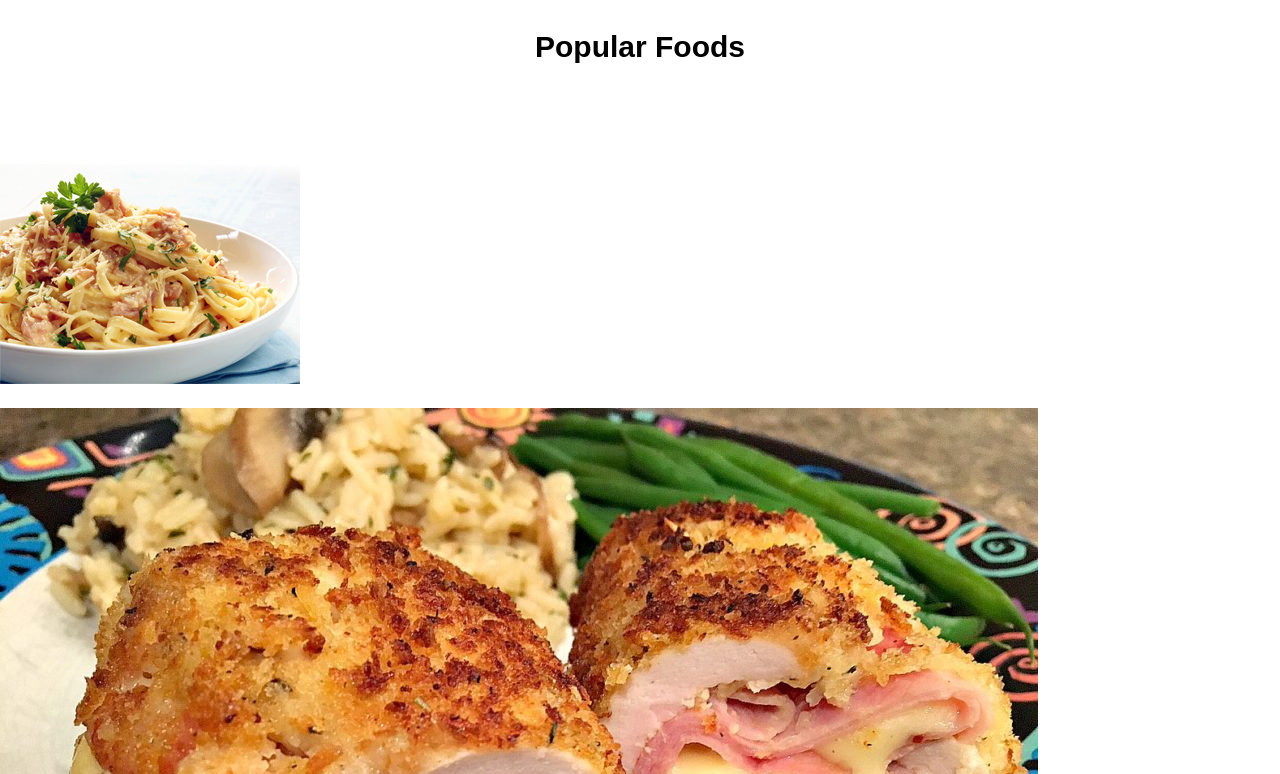
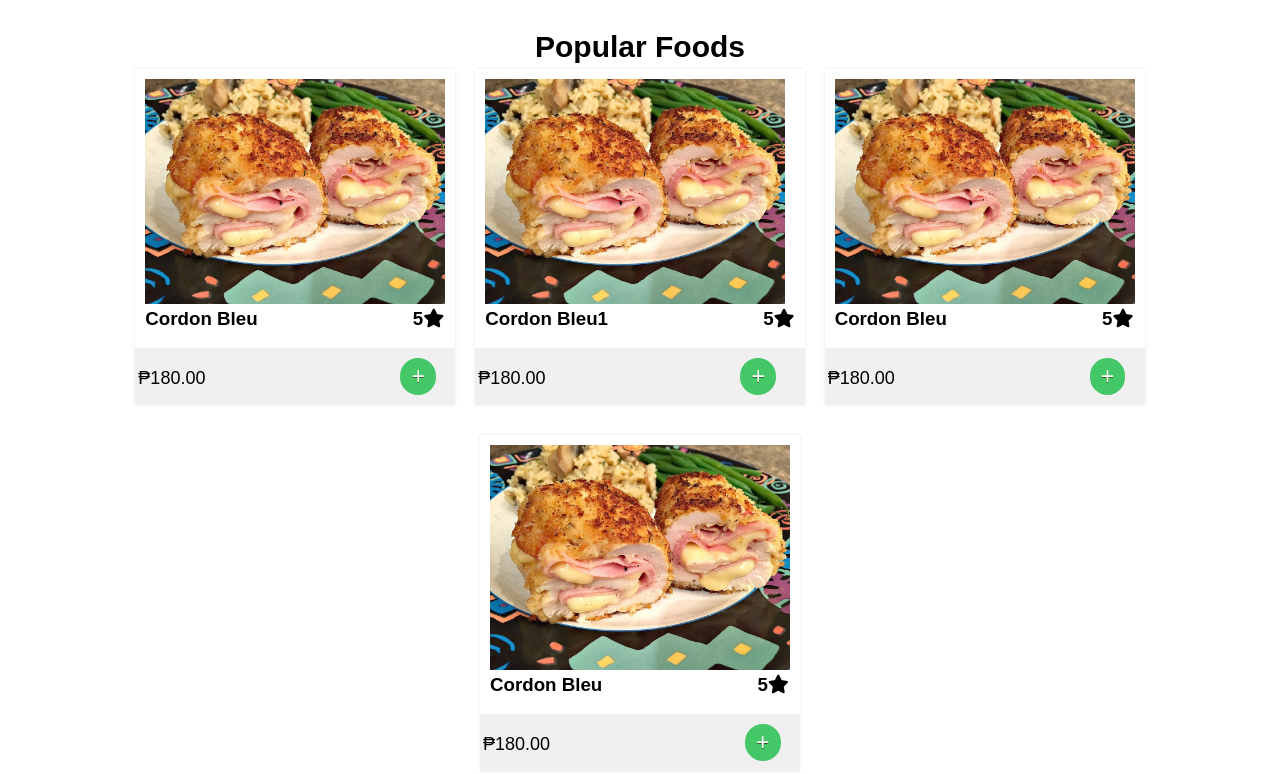
Before and after one commit to Vaughn24/FoodTrip_App, a website: page index.html in a window 1280 px wide. Shown: the part 800-1574 px from the top of the page. Drawn offline with Linux system fonts and the light colour scheme.

Commit message:
Popular food added

```diff
--- a/app.js
+++ b/app.js
@@ -6,3 +6,29 @@ window.addEventListener('scroll', function () {
     header.classList.toggle('scrolling-active', windowPosition);
 })
 ////////////////////////////////////////////////////
+
+
+
+///////////////// Add / Minus Button ///////////////
+function addItemToCart(food,amount) {
+    let btn_counter = true
+    if(document.querySelector("#cart-btn").textContent == "+"){
+        document.getElementById("cart-btn").style.padding = "5px 14px"
+        document.getElementById("cart-btn").style.backgroundColor = "#d6504b"
+        document.getElementById("cart-btn").innerHTML = "-";
+    }
+    else if(document.querySelector("#cart-btn").textContent == "-"){
+        document.getElementById("cart-btn").innerHTML = "+";
+        document.getElementById("cart-btn").style.padding = "5px 11px"
+        document.getElementById("cart-btn").style.backgroundColor = "#44c767"
+
+
+    }
+
+}
+////////////////////////////////////////////////////
+
+function addItemToCart(food,amount) {
+
+
+}
--- a/index.html
+++ b/index.html
@@ -13,7 +13,7 @@
             <div class="max-width">
                 <div class="logo"><a href="#">Food<span>Trip</span></a></div>
                 <ul class="menu">
-                    <li><a href="#"><i class="fa fa-shopping-bag"></i> Shop</i></a></li>
+                    <li><a href="#shop"><i class="fa fa-shopping-bag"></i> Shop</i></a></li>
                     <li><a href="#"><i class="fa fa-shopping-cart"></i> Cart</i></a></li>
                     <li><a href="#"><i class="fa fa-user"></i> Profile</i></a></li>
                 </ul>
@@ -26,7 +26,7 @@
                 <div class="home-content">
                     <!-- <div class="text-1">Welcome Customers!</div> -->
                     <div class="text-2"><span>HUNGRY?</span></div>
-                    <div class="text-3">Order now! <span> Deliver right to your doorstep</span></div>
+                    <div class="text-3">Order now! <span> Deliver right to your doorstep.</span></div>
                 </div>
             </div>
         </section>
@@ -35,10 +35,54 @@
             <div class="max-width">
                 <div class="shop-panel">
                     <h1>Popular Foods</h1>
+
+                    <!---------------POPULAR FOOD CARDS----------------->
+
                     <div class="popular-foods">
-                        <img src="images/carbonara-fettucini.jpg">
-                        <img src="images/cordon-bleu.jpg">
+                        <div class="food-deck">
+                            <div class="food-card">
+                                <img src="images/cordon-bleu.jpg">
+                                <div class="card-name">
+                                    <h3>Cordon Bleu <span> 5<i class="fas fa-star"></i></span> </h3>
+                                </div>
+                                <div class="card-price">
+                                    <p>₱180.00 <a onclick="addItemToCart()" class="add-button" id="cart-btn">+</a> </p>
+                                </div>
+                            </div>
+                            <div class="food-card">
+                                <img src="images/cordon-bleu.jpg">
+                                <div class="card-name">
+                                    <h3>Cordon Bleu1 <span> 5<i class="fas fa-star"></i></span> </h3>
+                                </div>
+                                <div class="card-price">
+                                    <p>₱180.00 <a onclick="addItemToCart()" class="add-button" id="cart-btn">+</a> </p>
+                                </div>
+
+                            </div>
+                            <div class="food-card">
+                                <img src="images/cordon-bleu.jpg">
+                                <div class="card-name">
+                                    <h3>Cordon Bleu <span> 5<i class="fas fa-star"></i></span> </h3>
+                                </div>
+                                <div class="card-price">
+                                    <p>₱180.00 <a onclick="addItemToCart()" class="add-button" id="cart-btn">+</a> </p>
+                                </div>
+                            </div>
+                            <div class="food-card">
+                                <img src="images/cordon-bleu.jpg">
+                                <div class="card-name">
+                                    <h3>Cordon Bleu <span> 5<i class="fas fa-star"></i></span> </h3>
+                                </div>
+                                <div class="card-price">
+                                    <p>₱180.00 <a onclick="addItemToCart()" class="add-button" id="cart-btn">+</a> </p>
+                                </div>
+                            </div>
+                        </div>
                     </div>
+
+                        <!---------------POPULAR FOOD CARDS----------------->
+
+
                 </div>
 
             </div>
--- a/style.css
+++ b/style.css
@@ -10,6 +10,11 @@
 
 }
 
+/* Delete this after */
+html{
+    height: 5000px;
+}
+/*----------------- */
 .max-width{
     max-width: 1400px;
     padding: 0 80 px;
@@ -19,7 +24,7 @@
 .navbar{
     position: fixed;
     width: 100%;
-    padding: 30px 0;
+    padding: 18px 0;
     font-family: Arial, Helvetica, sans-serif;
     transition: all 0.3s ease;
 }
@@ -130,21 +135,83 @@
     font-family: Arial, Helvetica, sans-serif
 }
 
+
 .shop .max-width{
     margin-top: 30px;
 }
 
-img{
+.food-deck{
+    margin: 0 auto;
+    display: flex;
+    flex-direction: row;
+    flex-wrap: wrap;
+    flex-basis: 200px;
+    gap: 20px;
+    font-family: sans-serif;
+    justify-content: center;
+
+
+}
+
+.food-card{
+    box-shadow: 0 0 3px rgba(0, 0, 0, .1);
+    margin: 5px 0px;
+    padding: 10px 10px;
+    padding-bottom: 100px;
+}
+
+.food-card span{
+    margin-left: 150px;
+}
+.food-deck .food-card img{
+    width: 300px;
+}
+.food-deck .food-card .card-price{
+    font-size: 18px;
+    background-color: rgba(238, 238, 238, 0.877);
+    display: flex;
+    padding: 15px;
+    flex-direction: row;
+    margin: 18px -10px -100px;
+    padding: 10px 3px;
+}
+
+/*-------------------- BUTTON -----------------*/
+.add-button {
+	background-color:#44c767;
+	border-radius:30px;
+	display:inline-block;
+	cursor:pointer;
+	color:#ffffff;
+	font-family:Arial;
+	font-size:23px;
+	padding:5px 11px;
+	text-decoration:none;
+    text-shadow:0px 1px 0px #2f6627;
+    margin-left: 190px;
+}
+.add-button:hover {
+	background-color:#5cbf2a;
+}
+.add-button:active {
+	position:relative;
+	top:1px;
+}
+
+
+
+/* img{
     margin-top: 20px;
     display: inline-flex;
     flex-wrap: wrap;
     justify-content: space-between;
-}
+} */
 
 h1{
     font-size: 30px;
     display: flex;
     justify-content: center;
+
 }
 
 h2{
```
